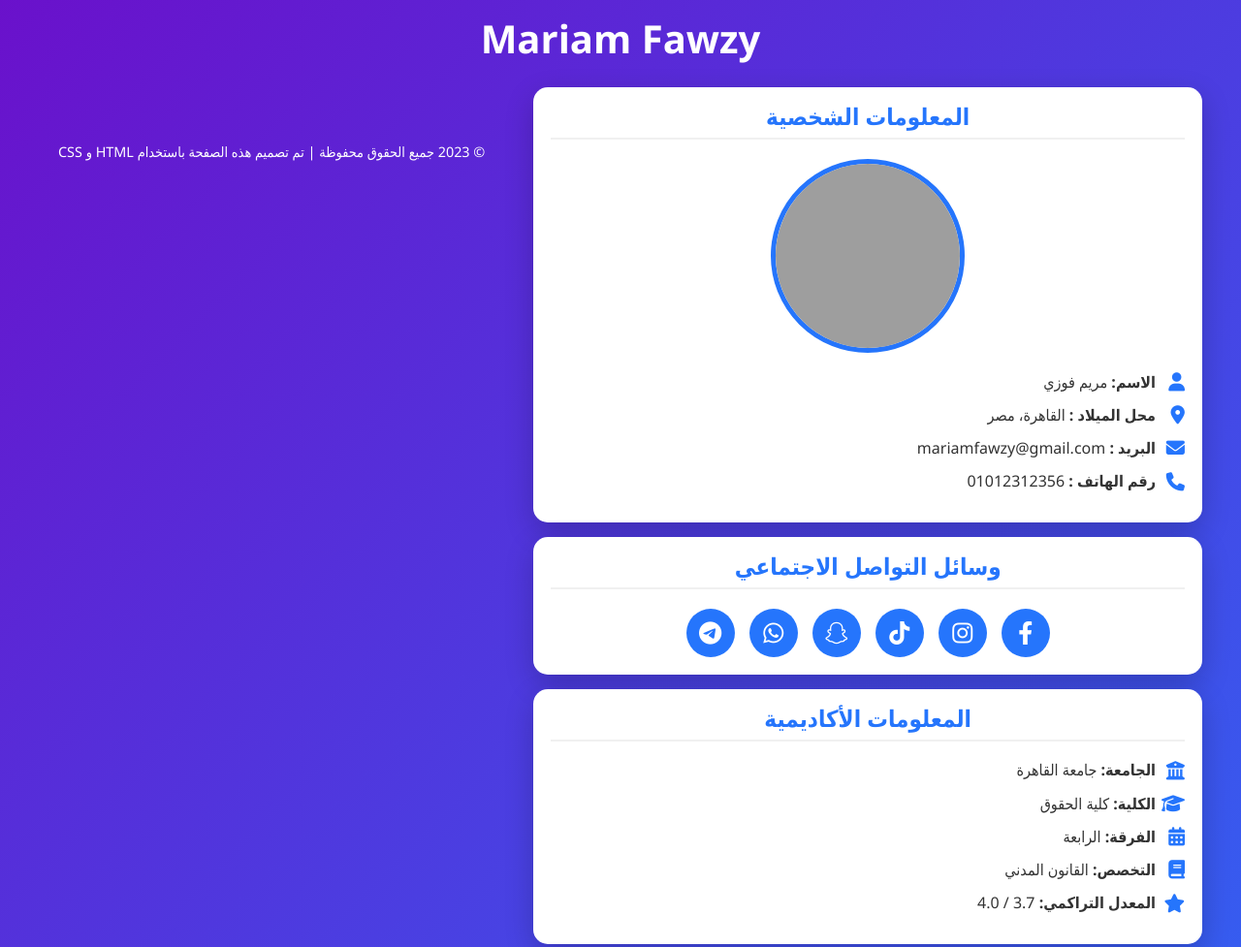
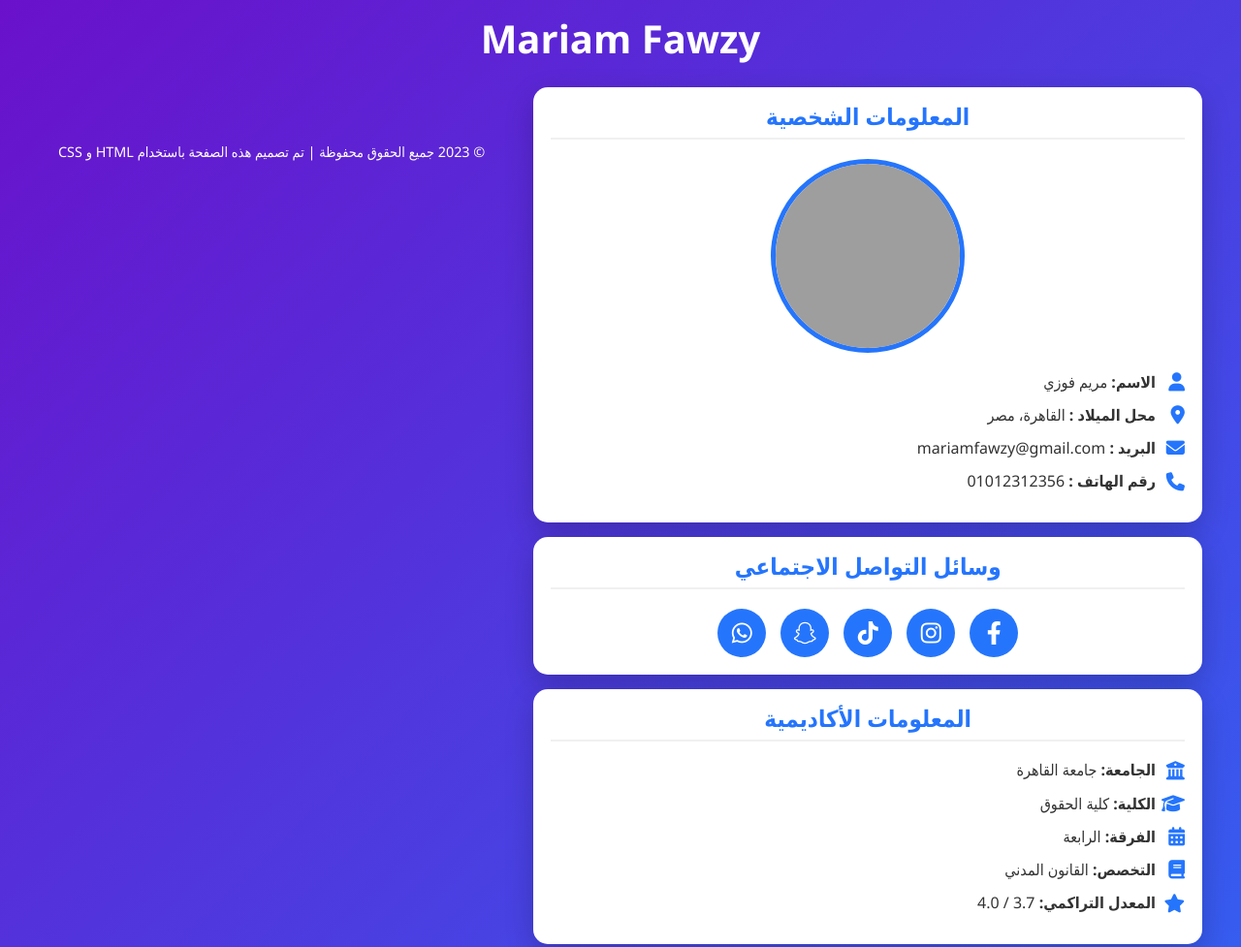
Before and after one commit to khedmapodcast-cpu/mariamfawzy-id, a plain HTML site: page index.html in a window 1280 px wide. Shown: the top 977 px of the page at 97% size. Drawn offline with Linux system fonts and the light colour scheme; grey boxes are pictures that could not be loaded.

Commit message:
index.html

```diff
--- a/index.html
+++ b/index.html
@@ -221,7 +221,6 @@
                         <a href="#" class="social-icon"><i class="fab fa-tiktok"></i></a>
                         <a href="#" class="social-icon"><i class="fab fa-snapchat-ghost"></i></a>
                         <a href="#" class="social-icon"><i class="fab fa-whatsapp"></i></a>
-                      <a href="#" class="social-icon"><i class="fab fa-telegram"></i></a>
                 </div>
             </div>
 
```
